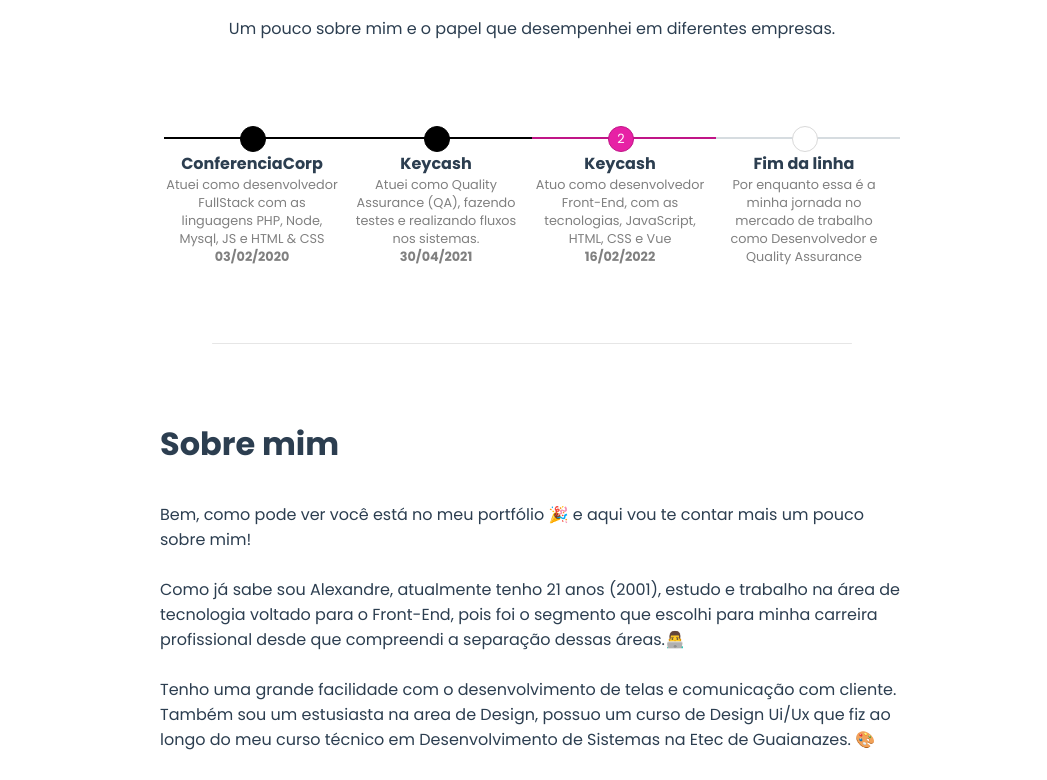
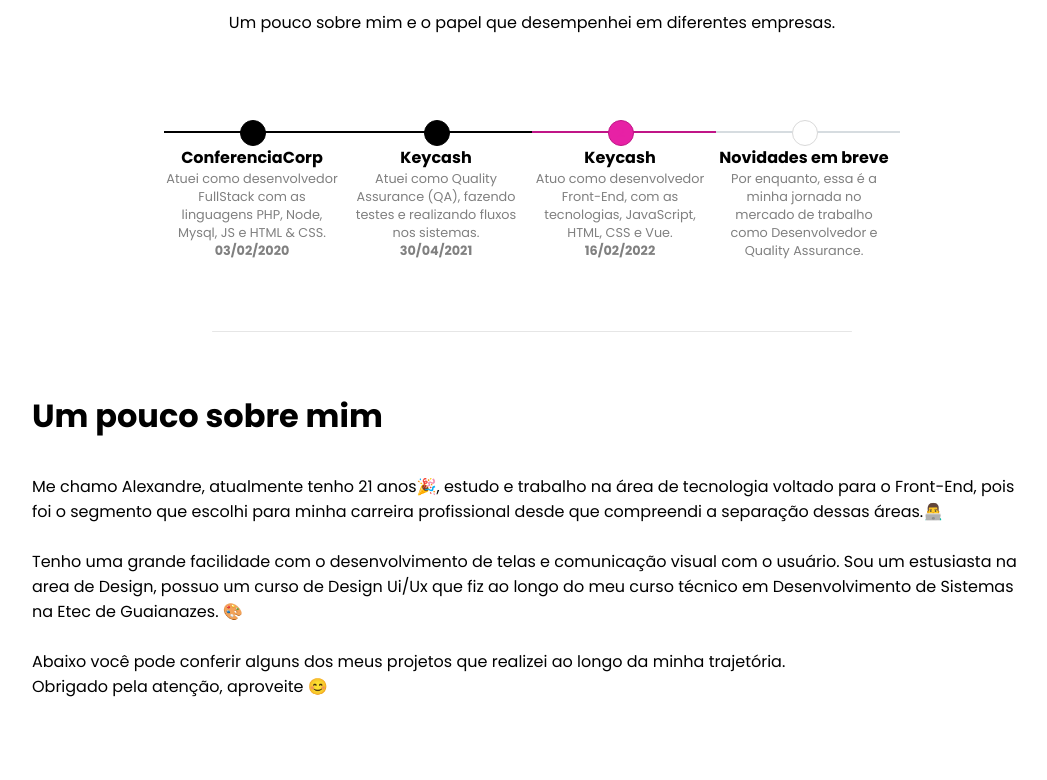
Before and after one commit to AlehSouza/Portfolio, a Vue app: page / in a window 1280 px wide. Shown: the part 720-1500 px from the top of the page, without its empty margins (108-1155 px from the left). Built offline with nearby package versions, Linux system fonts and the light colour scheme.

Commit message:
fix(texts, images) feat(adding new projects)

```diff
--- a/src/App.vue
+++ b/src/App.vue
@@ -22,7 +22,7 @@
   -webkit-font-smoothing: antialiased;
   -moz-osx-font-smoothing: grayscale;
   text-align: center;
-  color: #2c3e50;
+  color: #000000;
 }
 @media screen and (max-width: 400px) {
   h1 {
--- a/src/components/About.vue
+++ b/src/components/About.vue
@@ -1,24 +1,22 @@
 <template>
   <div class="container-about">
     <div class="box left-about">
-      <h1>Sobre mim</h1>
+      <h1>Um pouco sobre mim</h1>
       <p>
-        Bem, como pode ver você está no meu portfólio 🎉 e aqui vou te contar
-        mais um pouco sobre mim!
-        <br /><br />
-        Como já sabe sou Alexandre, atualmente tenho 21 anos (2001), estudo e
-        trabalho na área de tecnologia voltado para o Front-End, pois foi o
-        segmento que escolhi para minha carreira profissional desde que
-        compreendi a separação dessas áreas.👨‍💻
+        Me chamo Alexandre, atualmente tenho 21 anos🎉, estudo e trabalho na
+        área de tecnologia voltado para o Front-End, pois foi o segmento que
+        escolhi para minha carreira profissional desde que compreendi a
+        separação dessas áreas.👨‍💻
         <br /><br />
         Tenho uma grande facilidade com o desenvolvimento de telas e comunicação
-        com cliente. Também sou um estusiasta na area de Design, possuo um curso
-        de Design Ui/Ux que fiz ao longo do meu curso técnico em Desenvolvimento
-        de Sistemas na Etec de Guaianazes. 🎨
+        visual com o usuário. Sou um estusiasta na area de Design, possuo um
+        curso de Design Ui/Ux que fiz ao longo do meu curso técnico em
+        Desenvolvimento de Sistemas na Etec de Guaianazes. 🎨
         <br /><br />
-        Aqui abaixo eu deixei alguns projetos meus que fiz ao longo dos anos e
-        também uns freelances que já trabalhei, e os meus contatos estão no topo
-        da página abaixo da minha foto. Obrigado pela atenção, aproveite 😊
+        Abaixo você pode conferir alguns dos meus projetos que realizei ao longo
+        da minha trajetória.
+        <br />
+        Obrigado pela atenção, aproveite 😊
       </p>
     </div>
     <div class="box right-about">
@@ -33,7 +31,7 @@
 
 <style lang="scss" scoped>
 .container-about {
-  padding: 40px 0px;
+  padding: 24px 0px;
   justify-content: center;
   align-items: center;
   display: flex;
@@ -70,7 +68,7 @@
     flex-direction: column;
   }
   .box {
-    width: 60vw;
+    width: 80vw;
     height: auto;
     margin-bottom: 5%;
     margin-right: 0%;
--- a/src/components/Introduction.vue
+++ b/src/components/Introduction.vue
@@ -22,8 +22,8 @@
       <div class="bio">
         <h1>Enjoy!</h1>
         <p>
-          Olá seja bem-vindo ao meu portfólio <br />
-          confira agora a minha trajetória acadêmica e profissional.
+          Olá, seja bem vindo ao meu portfólio!<br />
+          Confira agora a minha trajetória acadêmica e profissional.
         </p>
       </div>
     </div>
--- a/src/components/ProjectsContainer.vue
+++ b/src/components/ProjectsContainer.vue
@@ -16,10 +16,10 @@
       projetos: [
         {
           image: "https://i.imgur.com/PXdM59Z.png",
-          link: "",
+          link: "#",
           name: "Portfólio",
           color: "#e721a5",
-          desc: "Este é o meu portfólio, você está aqui agora 🤘",
+          desc: "Este é o meu portfólio, você está aqui agora 🤘!",
         },
         {
           image: "https://imgur.com/NcE5Vgv.png",
@@ -40,29 +40,36 @@
           link: "https://alehsouza.github.io/ChronnoGame/",
           name: "Chronno Trigger - Game",
           color: "#c95c11",
-          desc: "Uma simulação simbólica de uma das lutas de um jogo que fez parte da minha infância",
+          desc: "Uma simulação simbólica de uma das lutas de um jogo que fez parte da minha infância.",
+        },
+        {
+          image: "https://i.imgur.com/ZKd7NdC.png",
+          link: "https://pokedex-six-delta.vercel.app/",
+          name: "Pokedex",
+          color: "#f74b16",
+          desc: "Uma pokedex feita em VueJs apenas para Desktop, quando estava iniciando meus estudos nessa stack.",
+        },
+        {
+          image: "https://i.imgur.com/3il5N8B.png",
+          link: "https://youtu.be/1eeQ0NzDASE",
+          name: "Culture",
+          color: "#2d9c47",
+          desc: "Culture é um aplicativo desenvolvido para meu TCC do ensino técnico. Atualmente não possui um site, mas um vídeo pitch explicativo.",
         },
         {
           image: "https://imgur.com/euoNAnL.png",
           link: "",
-          name: "Async",
+          name: "Async Project",
           color: "#000000",
-          desc: "Site ainda em desenvolvimento",
+          desc: "Site ainda em desenvolvimento.",
         },
         {
           image: "https://imgur.com/tG1RHqN.png",
           link: "",
           name: "Qual será o próximo?",
           color: "#000000",
-          desc: "Ainda estou pensando numa ideia para esse card",
+          desc: "Vamos esperar pra ver o que vem por ai... 👨‍🔧",
         },
-        // {
-        //   image: "",
-        //   link: "",
-        //   name: "Culture",
-        //   color: "#000000",
-        //   desc: "Site ainda em desenvolvimento",
-        // },
         // {
         //   image: "",
         //   link: "",
--- a/src/components/Trajectory.vue
+++ b/src/components/Trajectory.vue
@@ -13,7 +13,7 @@
           <div class="date">
             <span
               >Atuei como desenvolvedor FullStack com as linguagens PHP, Node,
-              Mysql, JS e HTML & CSS</span
+              Mysql, JS e HTML & CSS.</span
             >
             <br />
             <b>03/02/2020</b>
@@ -37,7 +37,7 @@
           <div class="date">
             <span
               >Atuo como desenvolvedor Front-End, com as tecnologias,
-              JavaScript, HTML, CSS e Vue</span
+              JavaScript, HTML, CSS e Vue.</span
             >
             <br />
             <b>16/02/2022</b>
@@ -45,11 +45,11 @@
         </div>
 
         <div class="step">
-          <div class="title">Fim da linha</div>
+          <div class="title">Novidades em breve</div>
           <div class="date">
             <span
-              >Por enquanto essa é a minha jornada no mercado de trabalho como
-              Desenvolvedor e Quality Assurance</span
+              >Por enquanto, essa é a minha jornada no mercado de trabalho como
+              Desenvolvedor e Quality Assurance.</span
             >
             <br />
           </div>
@@ -74,7 +74,7 @@
 $future-step-color: #ffffff;
 
 .container-trajectory {
-  padding: 30px 0px;
+  padding: 24px 10px;
   h2 {
     margin: 0px;
     padding: 15px;
@@ -97,7 +97,7 @@
   font-size: 0.8rem;
   line-height: $marker-size;
   text-align: center;
-  color: white;
+  color: #e721a5;
 }
 
 .step:before {
```
Also changed, not shown: src/assets/logo.png, 1 other file (tests, documents, lock files or other folders).
